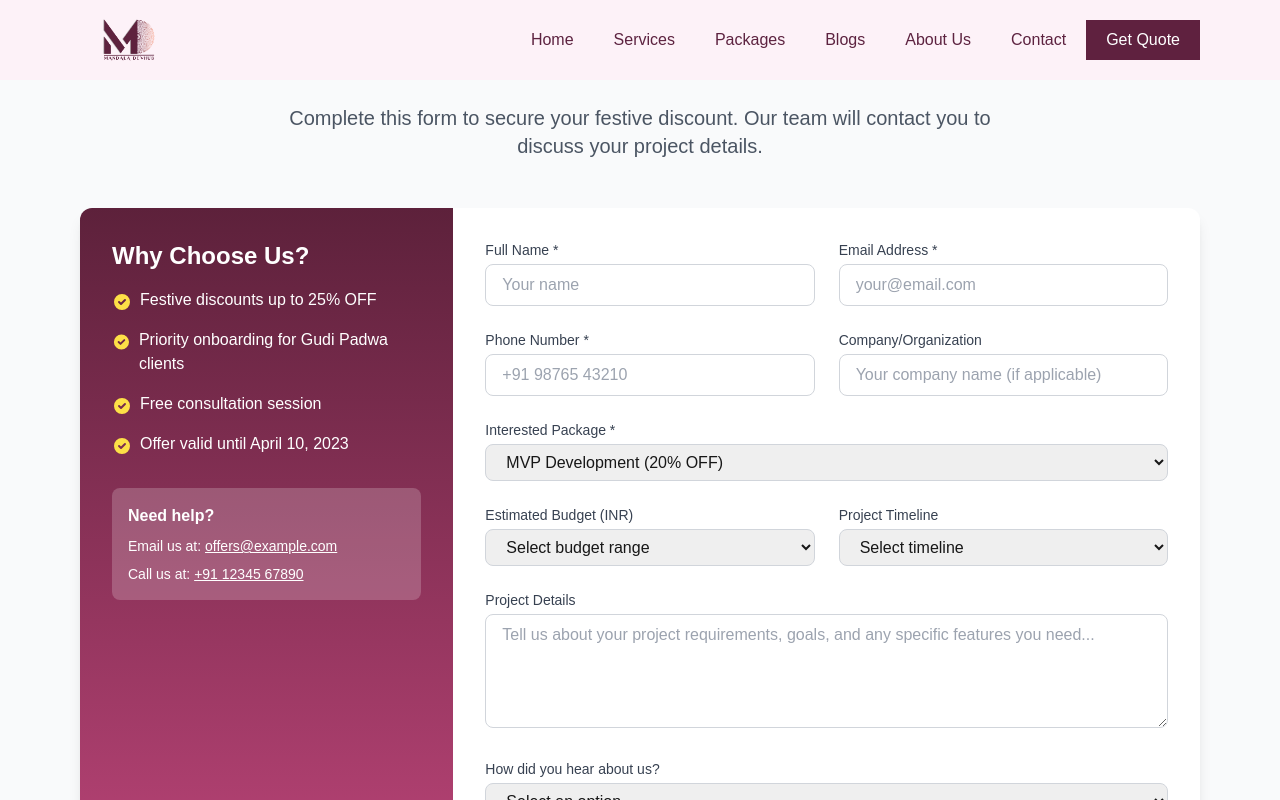
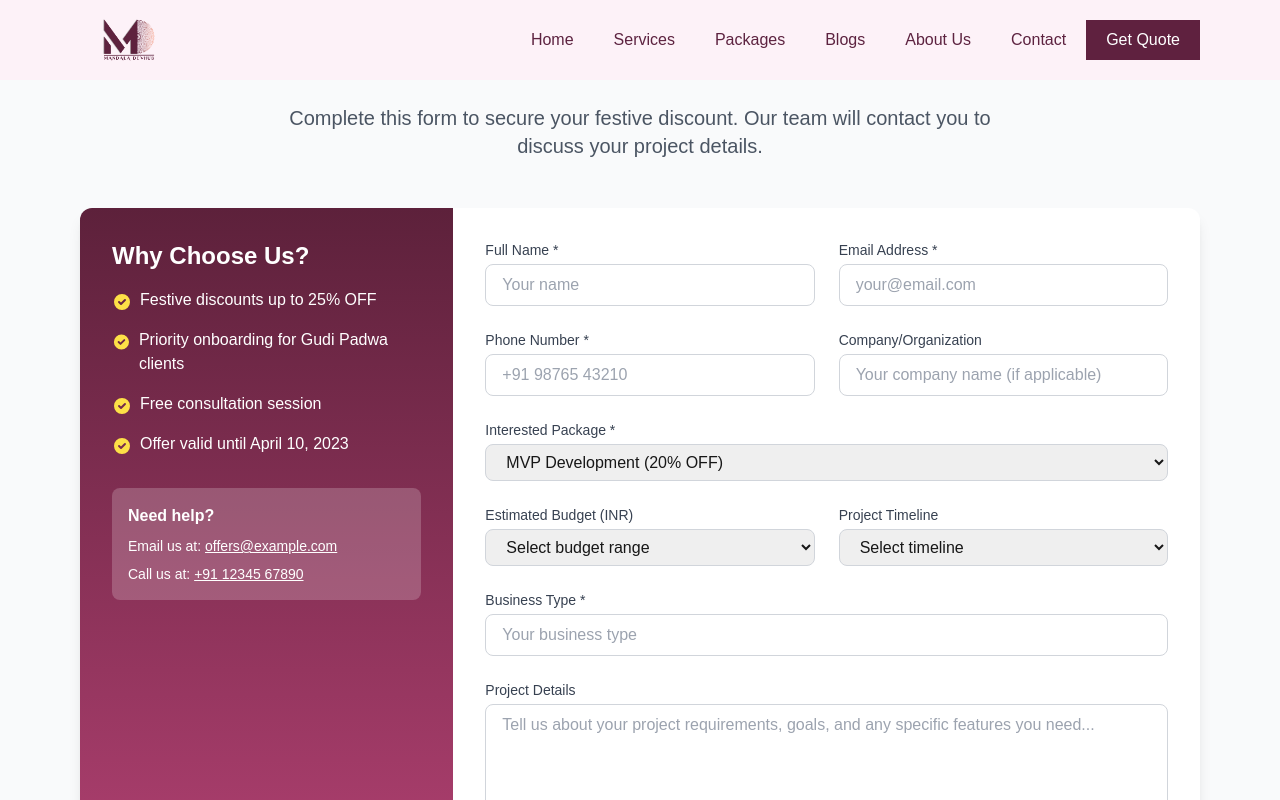
Before and after one commit to riddheshpadma/mandaladevhub, a Next.js app: page /getstarted in a window 1280 px wide. Shown: the top 800 px of the page. Built offline with nearby package versions, Linux system fonts and the light colour scheme.

Commit message:
Gudi Padwa Campaign Added

```diff
--- a/src/app/getstarted/page.tsx
+++ b/src/app/getstarted/page.tsx
@@ -15,6 +15,7 @@ export default function GetStarted() {
     company: '',
     package: 'MVP Development',
     message: '',// Add this new required field
+    businessType: '', // Added this required field
     project: '', // Add this new required field
     budget: '', // Make sure values match enum in schema
     timeline: '',
@@ -86,7 +87,7 @@ export default function GetStarted() {
         company: '',
         package: 'MVP Development',
         message: '',
-
+        businessType: '', // Added this required field
         budget: '',
         timeline: '',
         project: '',
@@ -345,7 +346,21 @@ export default function GetStarted() {
                     </select>
                   </div>
                 </div>
-
+                <div>
+                  <label htmlFor="businessType" className="block text-sm font-medium text-gray-700 mb-1">
+                    Business Type *
+                  </label>
+                  <input
+                    type="text"
+                    id="businessType"
+                    name="businessType"
+                    value={formData.businessType}
+                    onChange={handleChange}
+                    className={`w-full px-4 py-2 border rounded-lg focus:ring-2 focus:ring-[#5D213B] focus:border-[#5D213B] outline-none transition ${errors.businessType ? 'border-red-500' : 'border-gray-300'}`}
+                    placeholder="Your business type"
+                  />
+                  {errors.businessType && <p className="mt-1 text-sm text-red-600">{errors.businessType}</p>}
+                </div>
                 <div>
                   <label htmlFor="message" className="block text-sm font-medium text-gray-700 mb-1">Project Details</label>
                   <textarea
--- a/src/utils/formValidation.ts
+++ b/src/utils/formValidation.ts
@@ -76,6 +76,14 @@ export function validateLeadForm(formData: LeadFormData): FormErrors {
     errors.message = 'Message should be at least 10 characters';
   }
 
+  // In your validateLeadForm function
+  if (!formData.businessType.trim()) {
+    errors.businessType = 'Please specify your business type';
+  }
+
+  if (!formData.project.trim()) {
+    errors.project = 'Please describe your project';
+  }
   // Terms agreement validation (required)
   if (!formData.agreeTerms) {
     errors.agreeTerms = 'You must agree to the terms and conditions';
```
Lines whose indentation alone changed are shown as unchanged.
